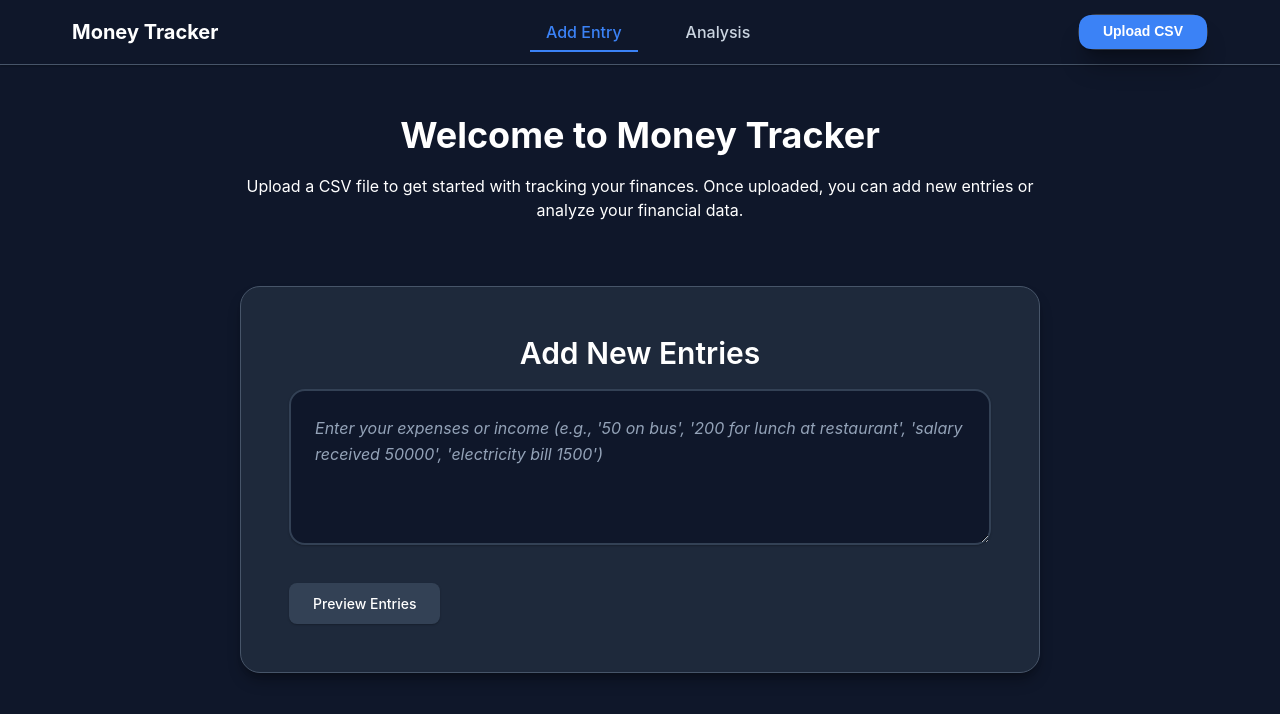
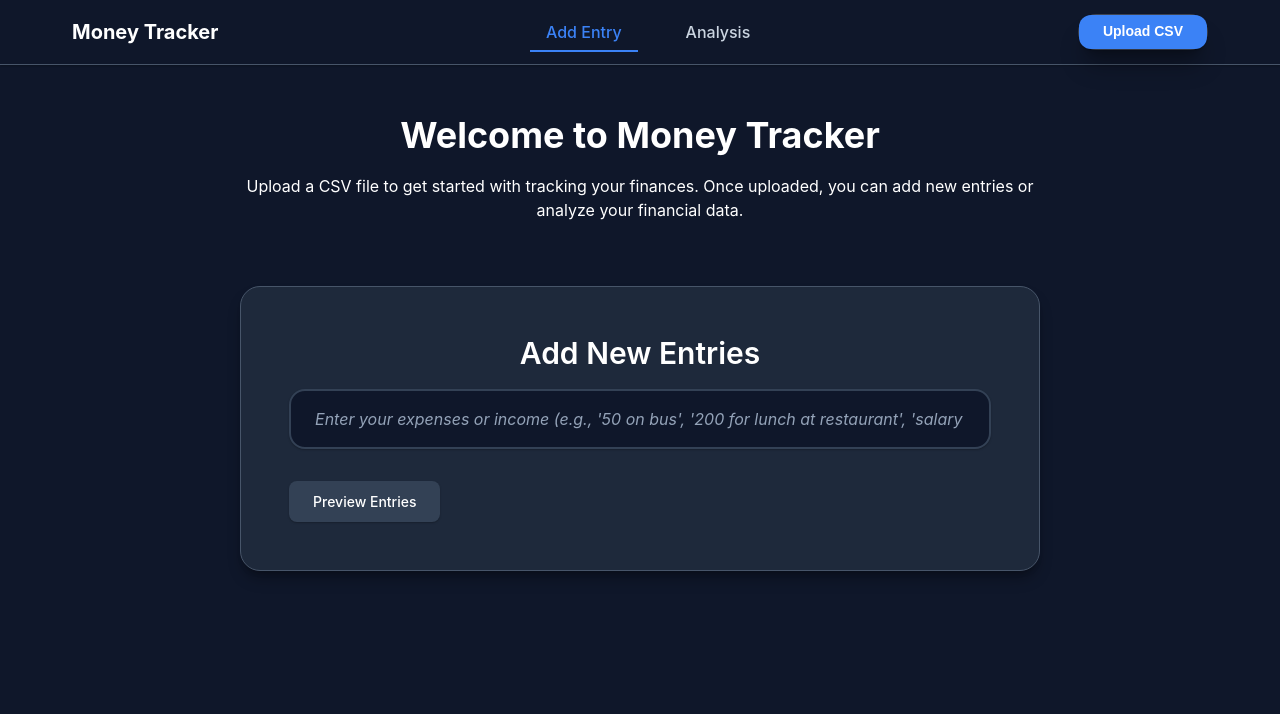
Before and after one commit to prashant-DS/ExpenseFlow, a React (Vite) app: page / in a window 1280 px wide. Shown: the top 714 px of the page. Built offline with nearby package versions, Linux system fonts and the light colour scheme.

Commit message:
feat: refactor input handling in Homepage component to use input field instead of textarea

```diff
--- a/src/App.css
+++ b/src/App.css
@@ -311,9 +311,9 @@ button.upload-btn:hover {
   margin-bottom: 2rem;
 }
 
-textarea.text-input {
+input.text-input {
   width: 100%;
-  min-height: 140px;
+  height: 60px;
   padding: 1.5rem;
   background: var(--bg-primary);
   border: 2px solid var(--bg-tertiary);
@@ -323,7 +323,6 @@ textarea.text-input {
   font-size: var(--font-size-base);
   font-weight: var(--font-weight-normal);
   line-height: var(--line-height-relaxed);
-  resize: vertical;
   transition: all 0.3s ease;
   box-shadow: var(--shadow-sm);
   box-sizing: border-box;
@@ -332,14 +331,14 @@ textarea.text-input {
   appearance: none;
 }
 
-textarea.text-input:focus {
+input.text-input:focus {
   outline: none;
   border-color: var(--primary);
   box-shadow: 0 0 0 4px rgba(59, 130, 246, 0.1);
   transform: translateY(-1px);
 }
 
-textarea.text-input::placeholder {
+input.text-input::placeholder {
   color: var(--text-muted);
   font-style: italic;
 }
--- a/src/pages/Homepage.jsx
+++ b/src/pages/Homepage.jsx
@@ -16,17 +16,12 @@ function Homepage() {
   const [inlineSuggestion, setInlineSuggestion] = useState("");
 
   const parseText = (text) => {
-    const lines = text.split("\n").filter((line) => line.trim());
-    const parsed = [];
+    // For input field, we only parse a single line
+    const line = text.trim();
+    if (!line) return [];
 
-    for (const line of lines) {
-      const entry = parseLineToEntry(line.trim());
-      if (entry) {
-        parsed.push(entry);
-      }
-    }
-
-    return parsed;
+    const entry = parseLineToEntry(line);
+    return entry ? [entry] : [];
   };
 
   const parseLineToEntry = (line) => {
@@ -258,7 +253,7 @@ function Homepage() {
     const parsed = parseText(textInput);
     setPendingEntries((prevEntries) => [...prevEntries, ...parsed]); // Append new entries
     setShowPreview(true);
-    setTextInput(""); // Clear the textarea after preview
+    setTextInput(""); // Clear the input after preview
   };
 
   const handleAddAll = () => {
@@ -344,17 +339,7 @@ function Homepage() {
     // Accept suggestion with Tab key
     if (e.key === "Tab" && inlineSuggestion && inlineSuggestion !== textInput) {
       e.preventDefault();
-
-      // If the suggestion ends with just "on" or "from", add a space
-      if (
-        inlineSuggestion.endsWith(" on") ||
-        inlineSuggestion.endsWith(" from")
-      ) {
-        setTextInput(inlineSuggestion + " ");
-      } else {
-        setTextInput(inlineSuggestion);
-      }
-
+      setTextInput(inlineSuggestion + " ");
       setInlineSuggestion("");
       return;
     }
@@ -387,12 +372,12 @@ function Homepage() {
         <div className="add-entries-section">
           <h2>Add New Entries</h2>
           <div className="input-container">
-            <textarea
+            <input
               id="expense-input-disabled"
               name="expense-input-disabled"
+              type="text"
               className="text-input"
               placeholder="Enter your expenses or income (e.g., '50 on bus', '200 for lunch at restaurant', 'salary received 50000', 'electricity bill 1500')"
-              rows={4}
               disabled
             />
           </div>
@@ -417,15 +402,15 @@ function Homepage() {
       <div className="add-entries-section">
         <h2>Add New Entries</h2>
         <div className="input-container" style={{ position: "relative" }}>
-          <textarea
+          <input
             id="expense-input"
             name="expense-input"
+            type="text"
             value={textInput}
             onChange={handleInputChange}
             onKeyDown={handleKeyDown}
             className="text-input"
             placeholder="Start typing... e.g., '50 on food for dinner', '200 from grocery store for food'"
-            rows={4}
             style={{
               position: "relative",
               backgroundColor: "transparent",
@@ -444,19 +429,20 @@ function Homepage() {
                 right: "2px", // Account for 2px border
                 bottom: "2px", // Account for 2px border
                 pointerEvents: "none",
-                padding: "1.5rem", // Match exact textarea padding
+                padding: "1.5rem", // Match exact input padding
                 fontSize: "var(--font-size-base)",
                 fontFamily: "var(--font-family-base)",
                 fontWeight: "var(--font-weight-normal)",
                 lineHeight: "var(--line-height-relaxed)",
                 color: "transparent",
-                whiteSpace: "pre-wrap",
+                whiteSpace: "pre", // Preserve whitespace including leading spaces
                 overflow: "hidden",
                 zIndex: 1,
                 border: "none",
                 borderRadius: "14px", // Slightly smaller to account for border offset
-                resize: "none",
                 boxSizing: "border-box",
+                display: "flex",
+                alignItems: "center", // Center vertically in the input
               }}
             >
               <span style={{ color: "transparent" }}>{textInput}</span>
```
